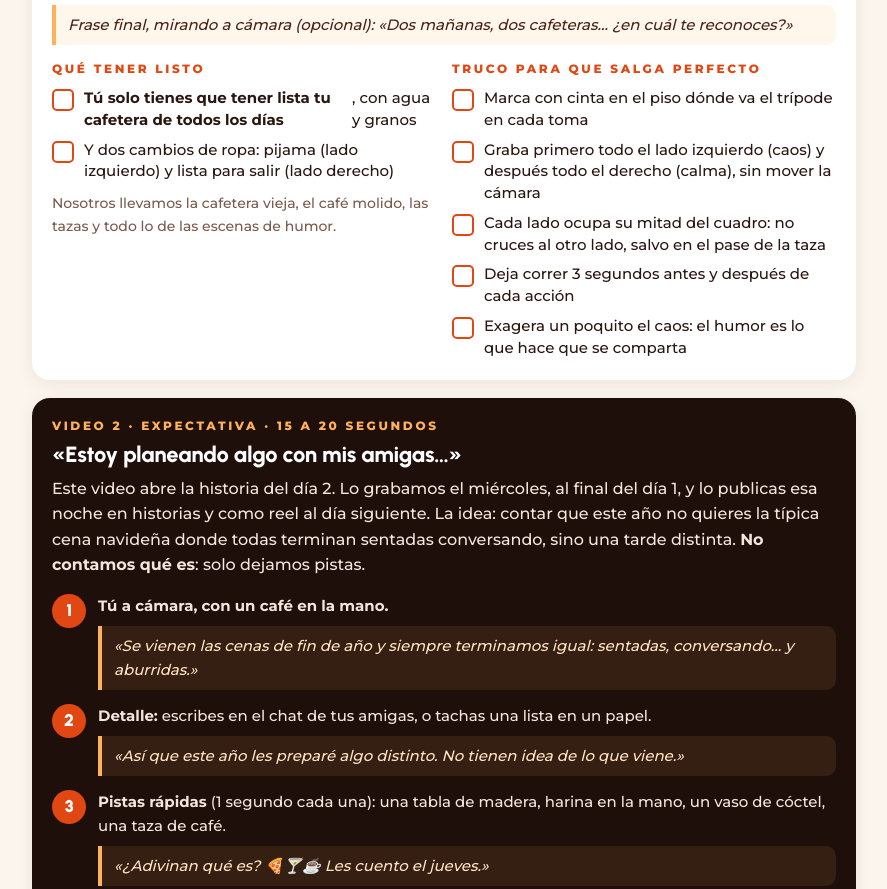
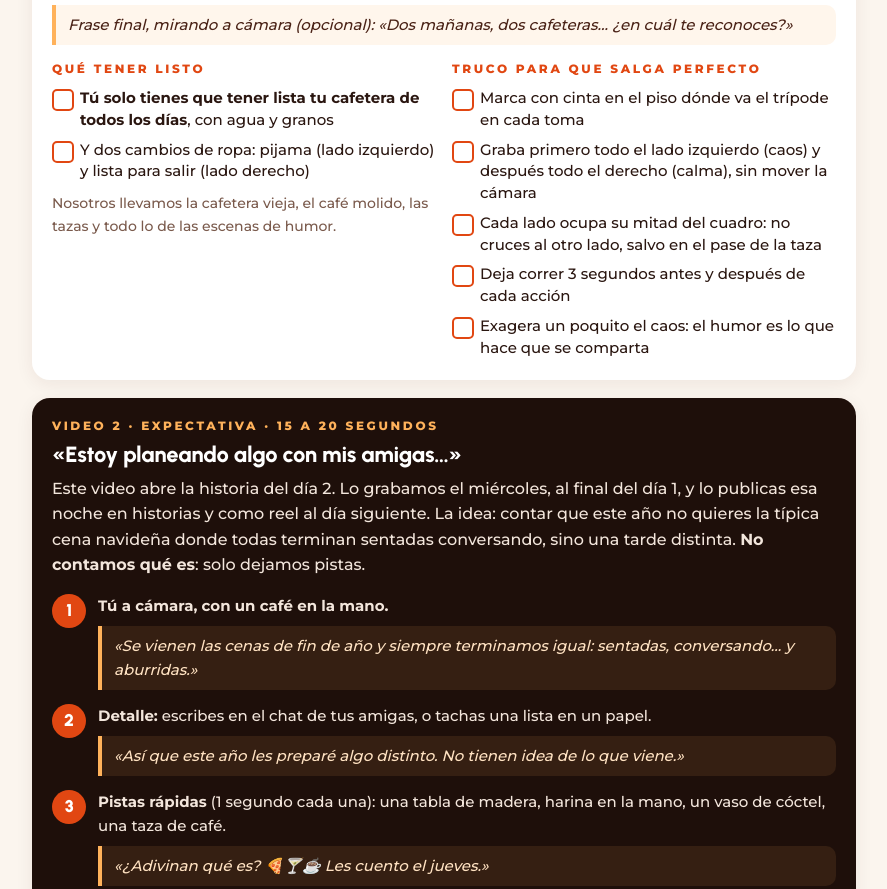
Before and after one commit to Pro-motion-sport-marketing/vicomer-informes, a plain HTML site: page hiheat/produccion-jovi-noviembre-2026/index.html in a window 1280 px wide. Shown: the part 2089-2978 px from the top of the page, without its empty margins (196-1083 px from the left). Drawn offline with Linux system fonts and the light colour scheme; a script that the page names is missing.

Commit message:
HiHeat Jovi: listas con negrita en una sola línea
Co-Authored-By: Claude Opus 5.5 <noreply@anthropic.com>

```diff
--- a/hiheat/produccion-jovi-noviembre-2026/index.html
+++ b/hiheat/produccion-jovi-noviembre-2026/index.html
@@ -87,8 +87,8 @@ section.bloque{padding:46px 0 10px}
 
 /* listas */
 .check{list-style:none;display:grid;gap:8px;margin-top:12px}
-.check li{display:flex;gap:10px;font-size:15px;line-height:1.45}
-.check li::before{content:"";flex:0 0 18px;height:18px;margin-top:2px;border-radius:5px;border:2px solid var(--naranja)}
+.check li{position:relative;padding-left:28px;font-size:15px;line-height:1.45}
+.check li::before{content:"";position:absolute;left:0;top:2px;width:18px;height:18px;border-radius:5px;border:2px solid var(--naranja)}
 .card.oscura .check li::before{border-color:var(--ambar)}
 .dos-col{display:grid;gap:16px}
 @media(min-width:720px){.dos-col{grid-template-columns:1fr 1fr}}
```
